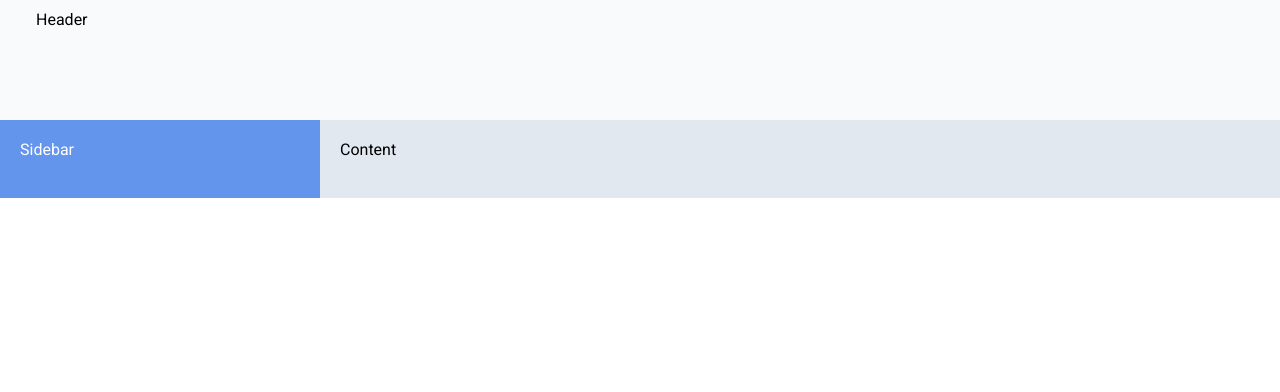
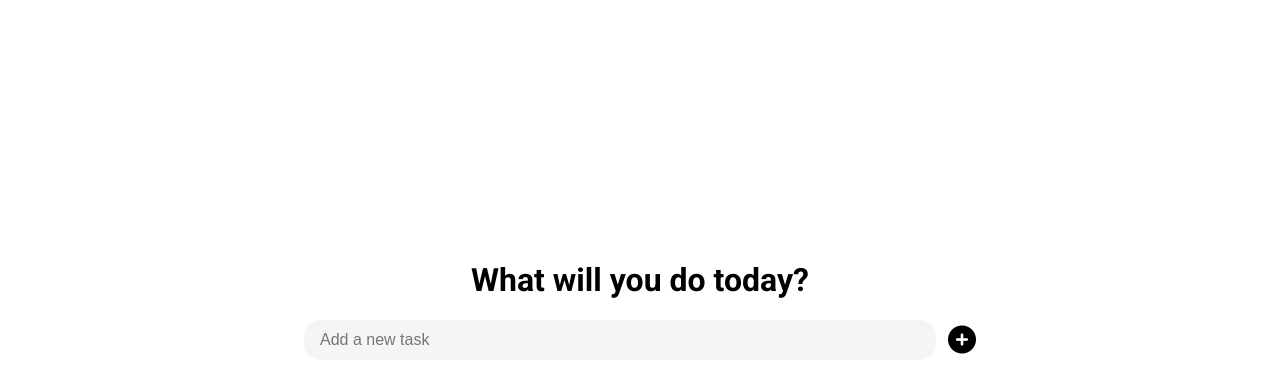
Before and after one commit to imkevinchu/todo-list, a website built with webpack: page src/template.html in a window 1280 px wide. Built offline with nearby package versions, Linux system fonts and the light colour scheme.

Commit message:
redo user interface with basic add/remove task functionality

```diff
--- a/src/index.js
+++ b/src/index.js
@@ -1,3 +1,4 @@
 import { Project } from "./modules/project";
 import { Task } from "./modules/task";
+import "./modules/ui";
 import "./style.css";
--- /dev/null
+++ b/src/modules/ui.js
@@ -0,0 +1,26 @@
+const addNewTaskBtn = document.getElementById("add-new-task-btn");
+const todoInput = document.getElementById("new-task-input");
+const todoList = document.getElementById("todo-list");
+
+const addNewTask = () => {
+  if (todoInput.value == "") {
+    alert("Please input a task");
+    return false;
+  }
+  let newTask = document.createElement("ul");
+  newTask.classList.add("todo-item");
+  newTask.innerText = todoInput.value;
+  todoList.appendChild(newTask);
+
+  todoInput.value = "";
+  newTask.addEventListener("click", () => {
+    todoList.removeChild(newTask);
+  });
+};
+
+addNewTaskBtn.addEventListener("click", addNewTask);
+todoInput.addEventListener("keypress", (e) => {
+  if (e.key === "Enter") {
+    addNewTask();
+  }
+});
--- a/src/style.css
+++ b/src/style.css
@@ -2,35 +2,47 @@
 
 body {
   font-family: "Roboto", sans-serif;
-  display: grid;
-  grid-template-columns: 320px repeat(3, 1fr);
-  grid-template-rows: 120px repeat(4, 1fr);
+  display: flex;
+  flex-direction: column;
+  justify-content: center;
+  align-items: center;
+  height: 600px;
   margin: 0;
 }
 
-nav {
-  background-color: cornflowerblue;
-  color: white;
-  padding: 20px;
-  grid-column: 1 / 2;
-  grid-row: 2 / 6;
+h1 {
+  text-align: center;
 }
 
-header {
-  background-color: #f8fafc;
-  grid-column: 1 / 5;
-  grid-row: 1 / 2;
+.input {
+  width: 100%;
   display: flex;
-  justify-content: space-between;
-  padding: 10px 36px;
+  align-items: center;
 }
 
-main {
-  background-color: #e2e8f0;
-  grid-column: 2 / 5;
-  grid-row: 2 / 6;
-  display: grid;
-  grid-template-columns: repeat(3, 1fr);
-  grid-template-rows: repeat(2, 1fr);
-  padding: 20px;
+.input i {
+  font-size: 28px;
 }
+
+.input i:hover {
+  cursor: pointer;
+}
+
+.input input[type="text"] {
+  background-color: whitesmoke;
+  border-radius: 16px;
+  margin-right: 12px;
+  border: none;
+  padding: 6px 16px;
+  font-size: 16px;
+  width: 600px;
+  height: 28px;
+}
+
+.todo-item {
+  font-size: large;
+}
+
+.todo-item:hover {
+  cursor: pointer;
+}
--- a/src/template.html
+++ b/src/template.html
@@ -4,11 +4,25 @@
     <meta charset="UTF-8" />
     <meta http-equiv="X-UA-Compatible" content="IE=edge" />
     <meta name="viewport" content="width=device-width, initial-scale=1.0" />
+    <script
+      src="https://kit.fontawesome.com/4e480915d8.js"
+      crossorigin="anonymous"
+    ></script>
     <title><%= htmlWebpackPlugin.options.title %></title>
   </head>
   <body>
-    <nav>Sidebar</nav>
-    <header>Header</header>
-    <main>Content</main>
+    <div id="main-container">
+      <h1>What will you do today?</h1>
+      <div class="input" id="input">
+        <input
+          type="text"
+          name="new-task-input"
+          id="new-task-input"
+          placeholder="Add a new task"
+        />
+        <i class="fa-solid fa-circle-plus" id="add-new-task-btn"></i>
+      </div>
+      <div class="todo-list" id="todo-list"></div>
+    </div>
   </body>
 </html>
```
Also changed, not shown: dist/index.html, dist/main.js, 1 other file.
